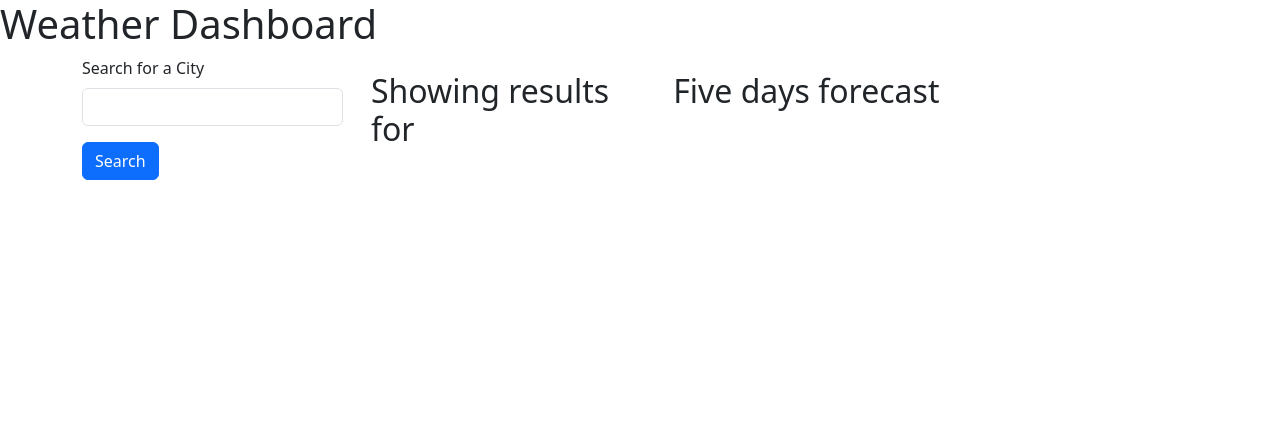
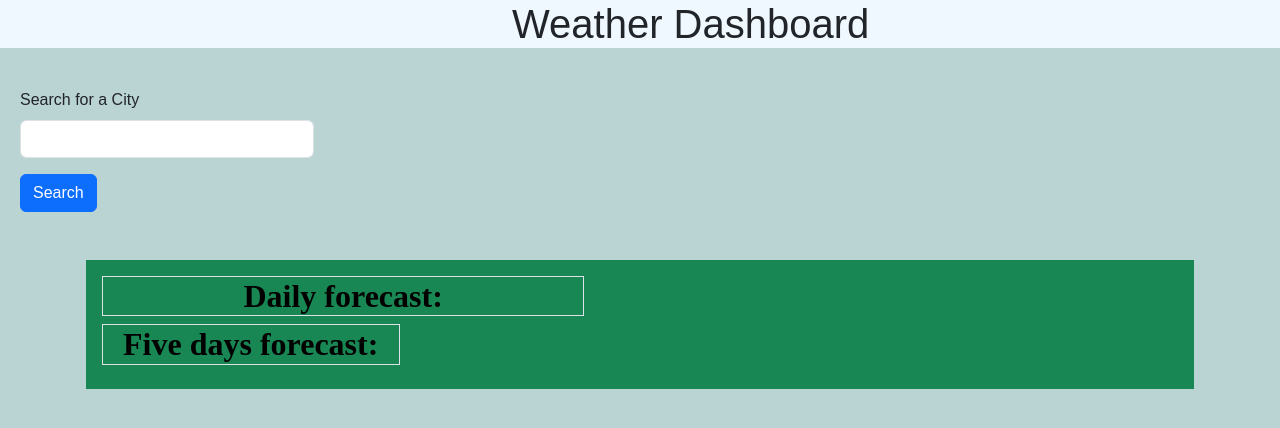
Before and after one commit to ulianaim/w6_weather_calendar, a plain HTML site: page index.html in a window 1280 px wide. Drawn offline with nearby package versions, Linux system fonts and the light colour scheme.

Commit message:
new styles added to the files

```diff
--- a/assets/style.css
+++ b/assets/style.css
@@ -0,0 +1,24 @@
+body {
+    font-family: 'Fira Sans', sans-serif;
+    background-color: rgb(186, 211, 211);
+  }
+
+.container {
+    width: 85%;
+	align-items: center;
+	margin: 0 auto;
+}
+
+  h1 {
+    display: flexbox;
+    padding-left: 40%;
+    background-color: aliceblue;
+  }
+
+h2 {
+   display: flexbox;
+    font-family: 'Merriweather', serif;
+    font-weight: 700;
+    /* border: 50px;
+    border-color: rgb(10, 10, 10); */
+  }
--- a/index.html
+++ b/index.html
@@ -5,6 +5,7 @@
     <meta name="viewport" content="width=device-width, initial-scale=1">
     <title>Weather Calendar</title>
     <link href="https://cdn.jsdelivr.net/npm/bootstrap@5.3.0-alpha3/dist/css/bootstrap.min.css" rel="stylesheet" integrity="sha384-KK94CHFLLe+nY2dmCWGMq91rCGa5gtU4mk92HdvYe+M/SXH301p5ILy+dN9+nJOZ" crossorigin="anonymous">
+    <link rel="stylesheet" href="./assets/style.css" />
   </head>
 
   <body>
@@ -12,9 +13,9 @@
       <h1>Weather Dashboard</h1>
     </header>
 
- <div class="container">
+ <div>
   <div class="row d-flex flex-row justify-content-between">
-    <aside class="col-3">
+    <aside class="col-3 p-3 m-3">
         <form id="search-form">
             <div class="mb-3">
               <label for="citySearch" class="form-label">Search for a City</label>
@@ -25,15 +26,17 @@
     </aside>
 
 
-    <main class="col-9 col-md-9 p-3 text-dark d-flex flex-row justify-content-between">
+    <main class="container p-3 my-3 bg-success text-black col-9 col-md-9 p-3 text-dark d-flex flex-row container text-center">
         <div class="row">
-          <div class="col">
-            <h2>Showing results for <span id="result-text"></span></h2>
+          <div class="col sm-12">
+            <h2 class="border">Daily forecast: <span id="result-text"></span></h2>
             <div id="result-content"></div>
           </div>
-            <div class="col">
-              <h2>Five days forecast <span id="forecast-result"></span></h2>
+            <div class="row">
+              <div class="col-sm-8">
+              <h2 class="border">Five days forecast: <span id="forecast-result"></span></h2>
             <div id="forecast-content"></div>
+          </div>
             </div>
           </div>
     </main>
```
Also changed, not shown: assets/script.js (+8 -15 lines).
